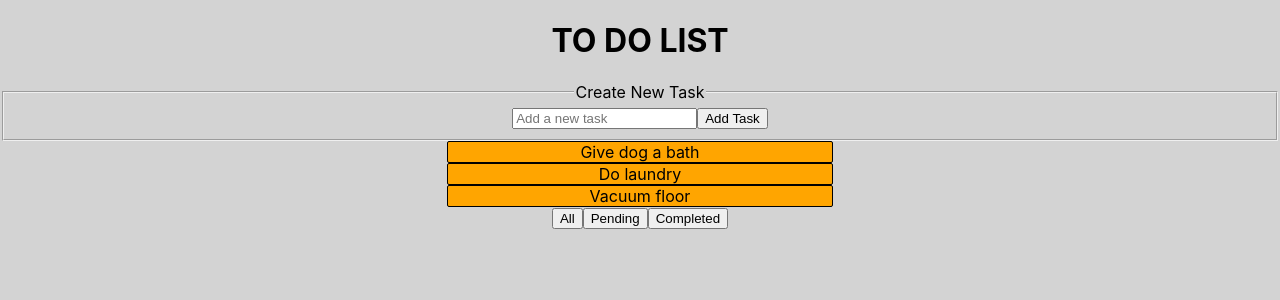
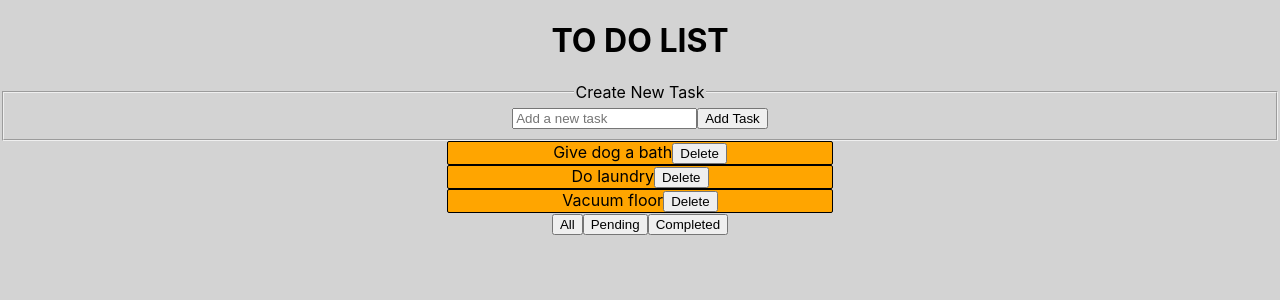
Before and after one commit to nmcmillen/to-do-list, a React (Create React App) app: page / in a window 1280 px wide. Shown: the top 300 px of the page. Built offline with nearby package versions, Linux system fonts and the light colour scheme.

Commit message:
delete button functioning

```diff
--- a/src/App.js
+++ b/src/App.js
@@ -8,32 +8,40 @@ function App() {
     {
       id: 1,
       note: "Give dog a bath",
-      complete: true
-    }, {
+      complete: true,
+    },
+    {
       id: 2,
       note: "Do laundry",
-      complete: true
-    }, {
+      complete: true,
+    },
+    {
       id: 3,
       note: "Vacuum floor",
-      complete: false
-    }
+      complete: false,
+    },
   ]);
-
-  console.log(tasks)
+  // console logging tasks array for status updates
+  console.log(tasks);
 
   useEffect(() => {
     console.log("setting state test");
   }, []);
 
-
-
   return (
     <div className="App">
       <h1>TO DO LIST</h1>
-      <CreateTask setTasks={setTasks}/>
+      <CreateTask setTasks={setTasks} />
       <div>
-        {tasks.map(task => <Task key={task.id} note={task.note} complete={task.complete} />)}
+        {tasks.map((task) => (
+          <Task
+            setTasks={setTasks}
+            id={task.id}
+            key={task.id}
+            note={task.note}
+            complete={task.complete}
+          />
+        ))}
       </div>
       {/* <div id="">{task}</div> */}
       <div id="status-buttons">
@@ -65,8 +73,19 @@ function App() {
 //   );
 // }
 
+// Creates the actual div/area and buttons for the actions on each task/note
 function Task(props) {
-  return <div id="created-task">{props.note}</div>
+  function handleDelete() {
+    props.setTasks((state) => state.filter((task) => task.id != props.id));
+  }
+
+  return (
+    <div id="created-task">
+      {props.note}
+      {/* <button onClick={handleComplete}>Complete</button> */}
+      <button onClick={handleDelete}>Delete</button>
+    </div>
+  );
 }
 
 export default App;
```
